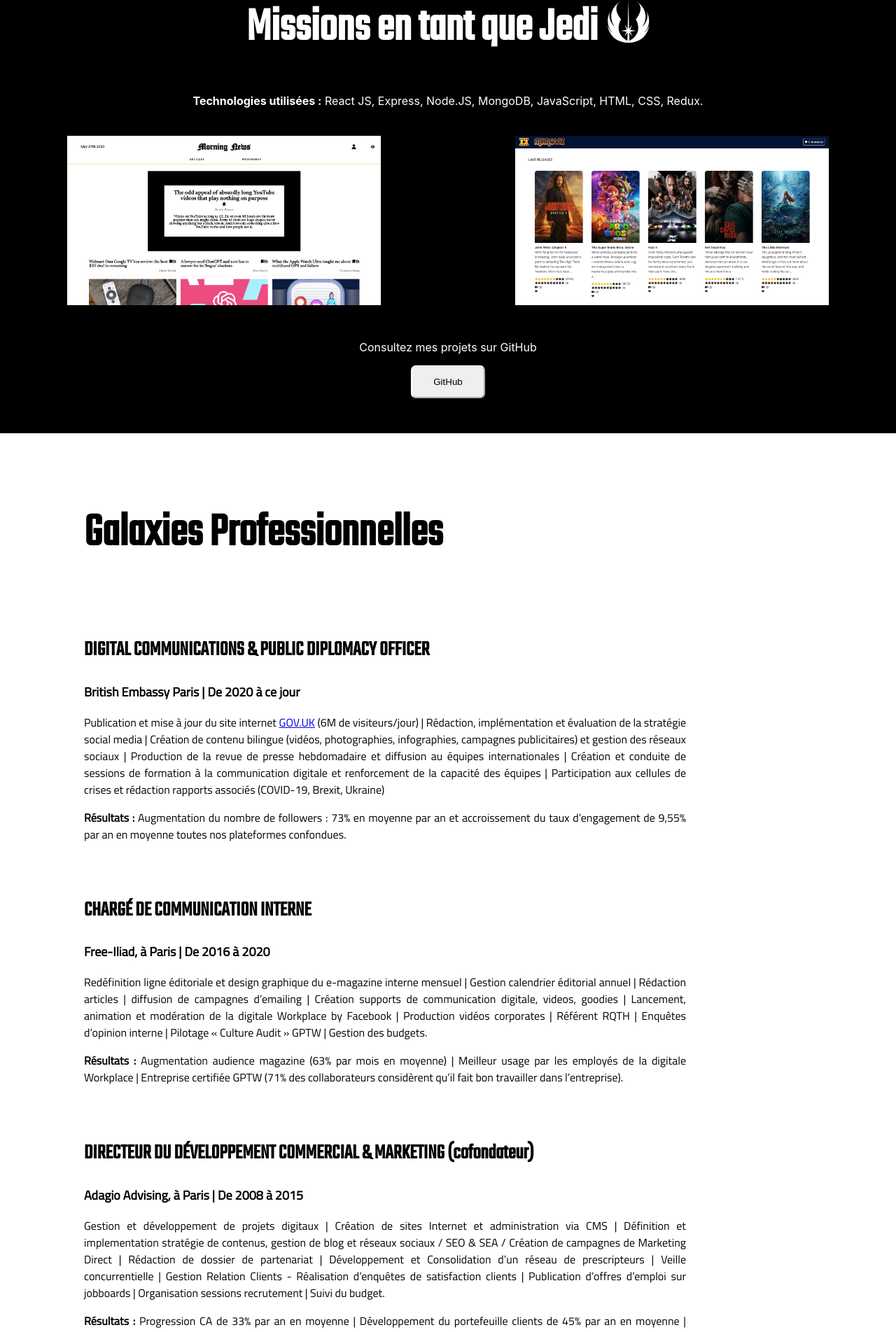
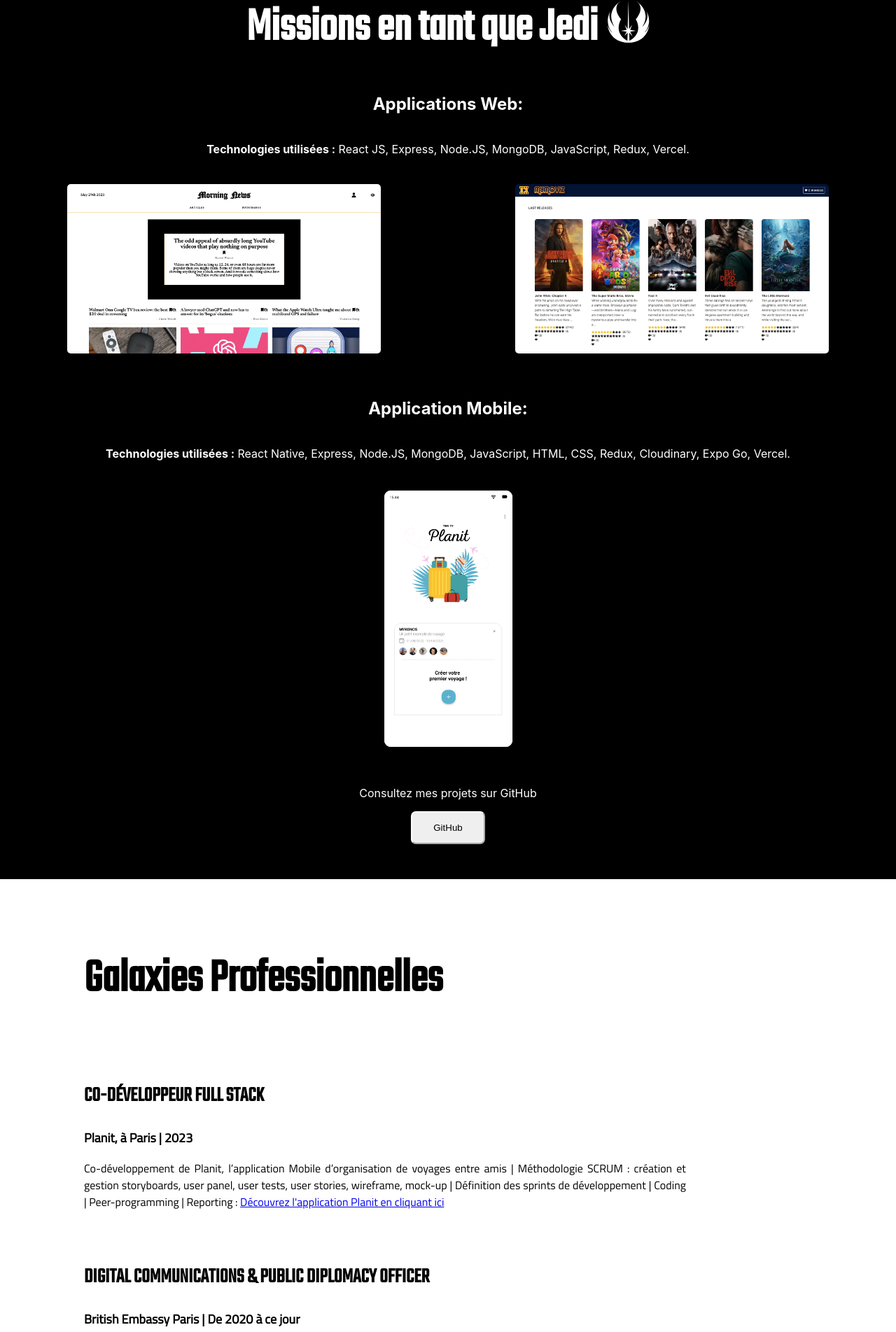
Before and after one commit to jhty75/myresume, a Next.js app: page / in a window 1280 px wide. Shown: the part 1467-3370 px from the top of the page at 70% size. Built offline with nearby package versions, Linux system fonts and the light colour scheme.

Commit message:
myresume

```diff
--- a/components/Education.js
+++ b/components/Education.js
@@ -5,10 +5,9 @@
         <div className={styles.mainContainer}>
             <h1 className={styles.mainTitle}>Le réveil de la Force</h1>
             <div>
-                <h3 className={styles.diplomaTitle}>Diplôme professionnel Chef de projet développement d'applications web & Mobile (BAC+3/4) </h3>
+                <h3 className={styles.diplomaTitle}>Diplôme professionnel Chef de projet développement d'applications Web & Mobile (BAC+3/4) </h3>
             </div>
-            <p className={styles.EducationPlaces}>2023 La Capsule, à Paris | Développeur Full Stack JavaScript | Projet de fin de batch : co-développement de l’application
-                Mobile d’organisation de voyages entre ami(e)s : PlanIt (React Native)
+            <p className={styles.EducationPlaces}>2023 La Capsule, à Paris | Développeur Web & Mobile JavaScript Full Stack
             </p>
             <div>
                 <h3 className={styles.diplomaTitle}>Master 2 Communication Rédactionnelle et Mutimédia
--- a/components/ProExperience.js
+++ b/components/ProExperience.js
@@ -4,6 +4,16 @@
     return (
         <div className={styles.mainContainer}>
             <h1 className={styles.mainTitle}>Galaxies Professionnelles</h1>
+            <div>
+                <h2 className={styles.jobTitle}>CO-DÉVELOPPEUR FULL STACK</h2>
+            </div>
+            <p className={styles.jobPlaces}>Planit, à Paris |
+                2023</p>
+            <p className={styles.jobMission}>Co-développement de Planit, l’application Mobile d’organisation de voyages
+                entre amis | Méthodologie SCRUM : création et gestion storyboards, user
+                panel, user tests, user stories, wireframe, mock-up | Définition des sprints de
+                développement | Coding | Peer-programming | Reporting : <a href="https://drive.google.com/file/d/10kXGmU8LvfMG5r7nnLF18qlUn7R1azva/view?usp=sharing">Découvrez l'application Planit en cliquant ici</a></p>
+
             <div>
                 <h2 className={styles.jobTitle}>DIGITAL COMMUNICATIONS & PUBLIC DIPLOMACY OFFICER</h2>
             </div>
@@ -19,8 +29,6 @@
                 (COVID-19, Brexit, Ukraine) </p>
             <p className={styles.jobMission}><strong>Résultats :</strong> Augmentation du nombre de followers : 73% en moyenne par an et accroissement du taux d’engagement de 9,55% par an en moyenne toutes nos plateformes confondues.
             </p>
-            <div>
-            </div>
             <div>
                 <h2 className={styles.jobTitle}>CHARGÉ DE COMMUNICATION INTERNE</h2>
             </div>
--- a/components/SecondaryComponent.js
+++ b/components/SecondaryComponent.js
@@ -6,7 +6,9 @@
     return (
         <div className={styles.mainContainer}>
             <h1 className={styles.mainTitle}>Missions en tant que Jedi <FontAwesomeIcon icon={faJediOrder} style={{paddingLeft: "5px"}}/> </h1>
-            <p className={styles.usedTechText}><strong>Technologies utilisées :</strong> React JS, Express, Node.JS, MongoDB, JavaScript, HTML, CSS, Redux.</p>
+            <h2 className={styles.usedTechText}><strong>Applications Web:</strong></h2>
+
+            <p className={styles.usedTechText}><strong>Technologies utilisées :</strong> React JS, Express, Node.JS, MongoDB, JavaScript, Redux, Vercel.</p>
 
             <div className={styles.parentImagesContainer}>
                 <div>
@@ -20,6 +22,13 @@
                     </a>
                 </div>
             </div>
+            <div>
+            <h2 className={styles.usedTechText} style={{marginTop:"60px"}}><strong>Application Mobile:</strong></h2>
+            <p className={styles.usedTechText} style={{marginTop:"40px"}}><strong>Technologies utilisées :</strong> React Native, Express, Node.JS, MongoDB, JavaScript, HTML, CSS, Redux, Cloudinary, Expo Go, Vercel.</p>
+                    <a href="https://drive.google.com/file/d/10kXGmU8LvfMG5r7nnLF18qlUn7R1azva/view?usp=sharing">
+                        <img src="PlanitApp.png" className={styles.imageExo} style={{width: '15%'}} />
+                    </a>
+                </div>
             <p className={styles.text}>Consultez mes projets sur GitHub</p>
             <button className={styles.btnLinkedin}><a href={linkedinLink} className={styles.LinkedinText}>{LinkedinText}</a>
             </button>
--- a/styles/SecondaryComponent.module.css
+++ b/styles/SecondaryComponent.module.css
@@ -19,6 +19,7 @@
 
 .imageExo {
     width: 70%;
+    border-radius: 5px;
     cursor: pointer;
     transition: transform 0.3s;
 
```
Also changed, not shown: public/PlanitApp.png (added), public/logoPlanit.png (added).
